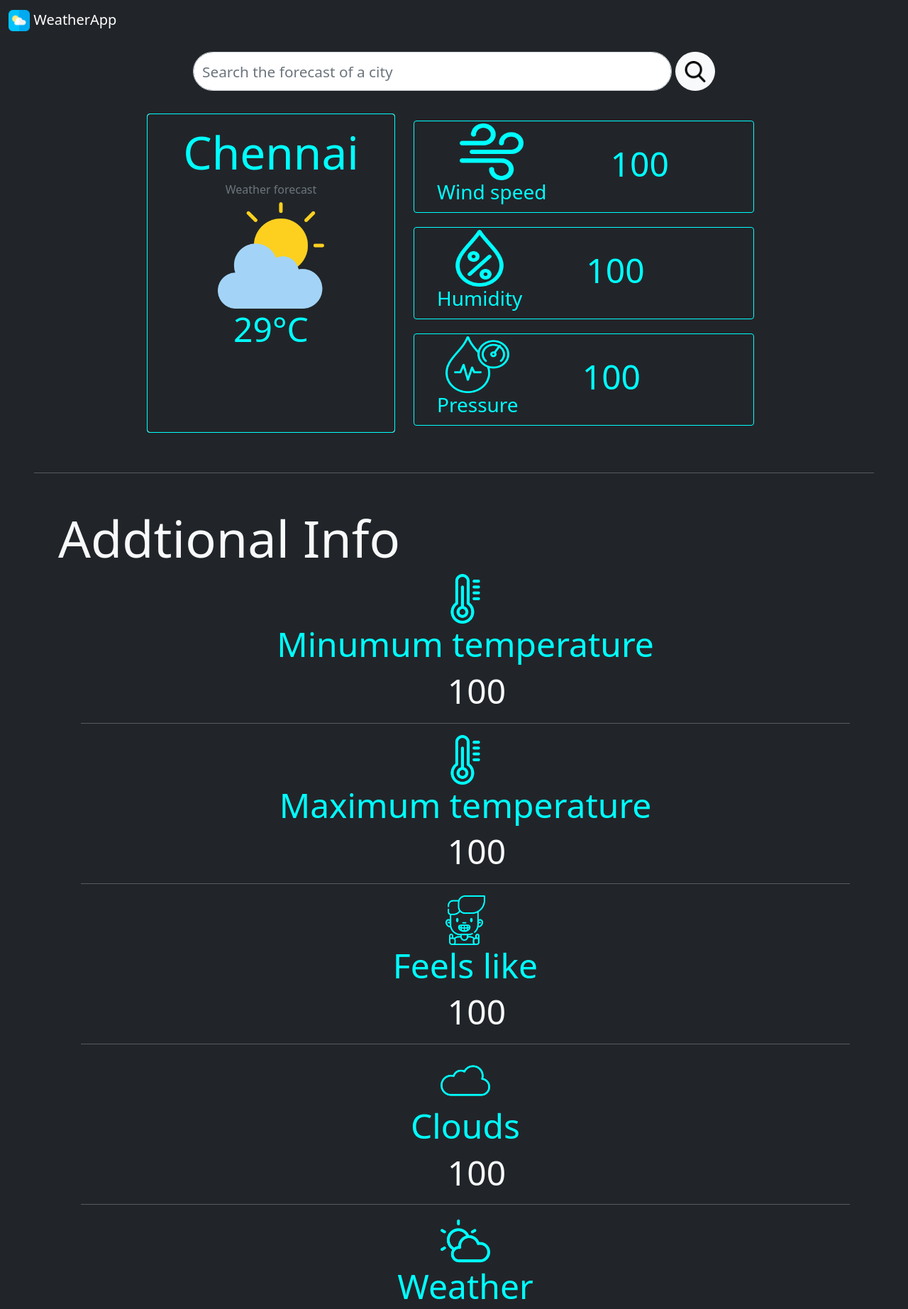
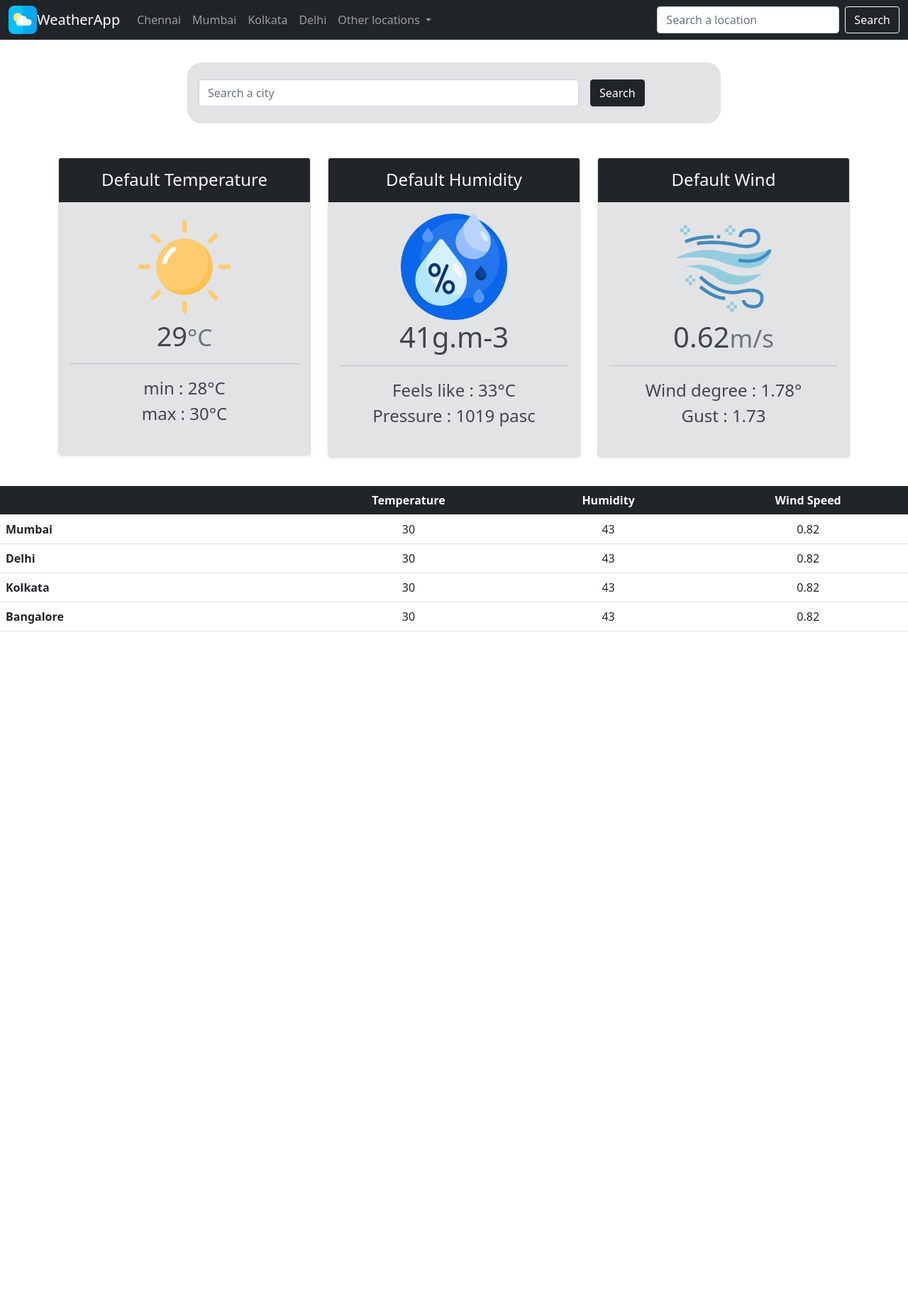
Before and after one commit to SagsonTech/Weather-Forecast-App, a plain HTML site: page index.html in a window 1280 px wide. Shown: the top 1845 px of the page at 71% size. After the commit the page ends 906 px from the top, so only its background shows below. Drawn offline with nearby package versions, Linux system fonts and the light colour scheme; no server answers.

Commit message:
App Update

```diff
--- a/index.html
+++ b/index.html
@@ -4,158 +4,199 @@
 <head>
     <meta charset="UTF-8">
     <meta name="viewport" content="width=device-width, initial-scale=1.0">
-    <title>Weather Forecast App</title>
+    <title>Weather App</title>
 
-    <!-- style sheet  -->
+    <!-- stylesheet  -->
     <link rel="stylesheet" href="style.css">
 
     <!-- bootstrap  -->
     <link href="https://cdn.jsdelivr.net/npm/bootstrap@5.0.2/dist/css/bootstrap.min.css" rel="stylesheet"
         integrity="sha384-EVSTQN3/azprG1Anm3QDgpJLIm9Nao0Yz1ztcQTwFspd3yD65VohhpuuCOmLASjC" crossorigin="anonymous">
 
+    <!-- font awesome  -->
+    <link rel="stylesheet" href="https://cdnjs.cloudflare.com/ajax/libs/font-awesome/4.7.0/css/font-awesome.min.css">
 </head>
 
-<body class="bg-dark">
-    <!-- navbar  -->
-    <nav class="navbar navbar-dark bg-dark">
+<body>
+    <!-- navigation bar  -->
+    <nav class="navbar navbar-expand-lg navbar-dark bg-dark">
         <div class="container-fluid">
-            <a class="navbar-brand" href="index.html">
-                <img src="/Weather-Forecast-App/Images/AppIcon.png" alt="" width="30" height="30"
-                    class="d-inline-block align-text-top">
-                WeatherApp
-            </a>
+            <i><img src="/Weather-Forecast-App/Images/AppIcon.png" alt="" srcset=""
+                    style="width: 40px;height: 40px;"></i>
+            <a class="navbar-brand" href="index.html">WeatherApp</a>
+            <button class="navbar-toggler" type="button" data-bs-toggle="collapse"
+                data-bs-target="#navbarSupportedContent" aria-controls="navbarSupportedContent" aria-expanded="false"
+                aria-label="Toggle navigation">
+                <span class="navbar-toggler-icon"></span>
+            </button>
+            <div class="collapse navbar-collapse" id="navbarSupportedContent">
+                <ul class="navbar-nav me-auto mb-2 mb-lg-0" id="navbar-cities">
+                    <li class="nav-item">
+                        <a class="nav-link" aria-current="page" href="#">Chennai</a>
+                    </li>
+                    <li class="nav-item">
+                        <a class="nav-link" href="#">Mumbai</a>
+                    </li>
+                    <li class="nav-item">
+                        <a class="nav-link" href="#">Kolkata</a>
+                    </li>
+                    <li class="nav-item">
+                        <a class="nav-link" href="#">Delhi</a>
+                    </li>
+                    <li class="nav-item dropdown" id="dropdown">
+                        <a class="nav-link dropdown-toggle" href="#" id="navbarDropdown" role="button"
+                            data-bs-toggle="dropdown" aria-expanded="false">
+                            Other locations
+                        </a>
+                        <ul class="dropdown-menu" aria-labelledby="navbarDropdown">
+                            <li onclick="dropDownEvent('Bangalore')"><a class="dropdown-item" href="#">Bangaluru</a></li>
+                            <li onclick="dropDownEvent('Ahmedabad')"><a class="dropdown-item" href="#">Ahmedabad</a></li>
+                            <li onclick="dropDownEvent('Bhopal')"><a class="dropdown-item" href="#">Bhopal</a></li>
+                            <li onclick="dropDownEvent('Shimla')"><a class="dropdown-item" href="#">Shimla</a></li>
+                            <li>
+                                <hr class="dropdown-divider">
+                            </li>
+                            <li onclick="dropDownEvent('London')"><a class="dropdown-item" href="#">London</a></li>
+                            <li onclick="dropDownEvent('Canada')"><a class="dropdown-item" href="#">Canada</a></li>
+                            <li onclick="dropDownEvent('Sydney')"><a class="dropdown-item" href="#">Sydney</a></li>
+                            <li onclick="dropDownEvent('Dubai')"><a class="dropdown-item" href="#">Dubai</a></li>
+                        </ul>
+                    </li>
+                </ul>
+                <form class="d-flex" id="form2">
+                    <input class="form-control me-2" type="search" placeholder="Search a location" aria-label="Search" id="citySearch2" name="citySearch2">
+                    <button class="btn btn-outline-light" type="submit">Search</button>
+                </form>
+            </div>
         </div>
     </nav>
 
-    <!-- search-box  -->
-    <div class="container mt-3">
+    <!-- city-search-form  -->
+    <div class="container">
         <div class="row">
-            <div class="col-md-8 offset-md-2">
-                <form class="d-flex">
-                    <input type="text" class="form-control rounded-pill city-input" id="city"
-                        placeholder="Search the forecast of a city" name="city">
-                    <button type="submit" class="btn btn-light rounded-circle ml-2"><img
-                            src="/Weather-Forecast-App/Images/search.png" alt="" srcset=""
-                            style="width: 30px;height: 30px;"></button>
+            <div class="col-md-8 offset-md-2 mt-5">
+                <form class="row g-3 alert-secondary p-2 rounded" id="main-form" style="border-radius: 20px!important;">
+                    <div class="col-9">
+                        <label for="inputPassword2" class="visually-hidden">Search a city</label>
+                        <input type="text" class="form-control" id="citySearch" placeholder="Search a city"
+                            name="citySearch">
+                    </div>
+                    <div class="col-3">
+                        <button type="submit" class="btn btn-dark mb-3">Search</button>
+                    </div>
                 </form>
             </div>
         </div>
     </div>
 
-    <!-- weather forecast display  -->
-    <div class="container mt-4">
-        <div class="row">
-            <div class="col-md-10 offset-md-1 d-flex flex-wrap justify-content-center">
-                <div class="weather-main-box card m-2 text-light" style="width: 350px;border: 1px solid aqua;">
-                    <div class="card-body bg-dark rounded text-center">
-                        <h5 class="card-title display-3 main-font-color" id="city-name-display">Chennai</h5>
-                        <h6 class="card-subtitle mb-2 text-muted">Weather forecast</h6>
-                        <div class="weather-icon">
-                            <img id="weather-icon" src="/Weather-Forecast-App/Images/Cloudy.png" alt="" srcset="" style="width: 150px; height: 150px;">
-                        </div>
-                        <h3 class="display-5 main-font-color" id="main-temp">29°C</h3>
+
+    <!-- main -->
+    <div class="container mt-5">
+        <div class="row row-cols-1 row-cols-md-3 mb-3 text-center">
+            <div class="col">
+                <div class="card mb-4 rounded-3 shadow-sm">
+                    <div class="card-header bg-dark text-light py-3">
+                        <h4 class="my-0 fw-normal"><span class="city-name-display">Default </span>Temperature</h4>
+                    </div>
+                    <div class="card-body alert-secondary">
+                        <img src="/Weather-Forecast-App/Images/sun.png" alt="" srcset=""
+                            style="width: 150px;height: 150px;" id="weather-icon">
+                        <h1 class="card-title pricing-card-title" id="main-temp" style="font-size: 38px;">29<small
+                                class="text-muted fw-light">°C</small></h1>
+                        <hr>
+                        <ul class="list-unstyled mt-3 mb-4" style="font-size: 24px;">
+                            <li>min : <span id="min-temp">28°C</span></li>
+                            <li>max : <span id="max-temp">30°C</span></li>
+                        </ul>
                     </div>
                 </div>
-                <div class="weather-components-box d-flex flex-column flex-wrap m-2 text-light" style="width: 500px">
-                    <div class="feels-like weather-components rounded">
-                        <div class="icon-box">
-                            <img src="/Weather-Forecast-App/Images/wind (2).png" alt="" srcset="" style="width: 90px; height: 80px;">
-                            <h3 class="main-font-color">Wind speed</h3>
-                        </div>
-                        <h3 class="display-5 main-font-color" id="wind-speed">100</h3>
+            </div>
+            <div class="col">
+                <div class="card mb-4 rounded-3 shadow-sm">
+                    <div class="card-header py-3 bg-dark text-light">
+                        <h4 class="my-0 fw-normal"><span class="city-name-display">Default </span>Humidity</h4>
                     </div>
-                    <div class="max-temp weather-components rounded">
-                        <div class="icon-box">
-                            <img src="/Weather-Forecast-App/Images/humidity (1).png" alt="" srcset="" style="width: 90px; height: 80px;">
-                            <h3 class="main-font-color">Humidity</h3>
-                        </div>
-                        <h3 class="display-5 main-font-color" id="humidity-val">100</h3>
+                    <div class="card-body alert-secondary">
+                        <img src="/Weather-Forecast-App/Images/humidity (2).png" alt="" srcset=""
+                            style="width: 150px;height: 150px;">
+                        <h1 class="card-title pricing-card-title" id="humidity">41<small class="text-muted fw-light"></small>g.m-3</h1>
+                        <hr>
+                        <ul class="list-unstyled mt-3 mb-4" style="font-size: 24px;">
+                            <li>Feels like : <span id="feel">33°C</span></li>
+                            <li>Pressure : <span id="pressure">1019 pasc</span></li>
+                        </ul>
                     </div>
-                    <div class="min-temp weather-components rounded">
-                        <div class="icon-box">
-                            <img src="/Weather-Forecast-App/Images/blood-pressure.png" alt="" srcset="" style="width: 90px; height: 80px;">
-                            <h3 class="main-font-color">Pressure</h3>
-                        </div>
-                        <h3 class="display-5 main-font-color" id="pressure-val">100</h3>
+                </div>
+            </div>
+            <div class="col">
+                <div class="card mb-4 rounded-3 shadow-sm">
+                    <div class="card-header py-3 bg-dark text-light">
+                        <h4 class="my-0 fw-normal"><span class="city-name-display">Default </span>Wind</h4>
+                    </div>
+                    <div class="card-body alert-secondary">
+                        <img src="/Weather-Forecast-App/Images/wind (3).png" alt="" srcset=""
+                            style="width: 150px;height: 150px;">
+                        <h1 class="card-title pricing-card-title" id="wind-speed">0.62<small class="text-muted fw-light">m/s</small>
+                        </h1>
+                        <hr>
+                        <ul class="list-unstyled mt-3 mb-4" style="font-size: 24px;">
+                            <li>Wind degree : <span id="wind-degree">1.78°</span></li>
+                            <li>Gust : <span id="gust">1.73</span></li>
+                        </ul>
                     </div>
                 </div>
             </div>
         </div>
     </div>
 
-    <hr class="text-light m-5">
+    <!-- other cities table  -->
+    <div class="table-responsive">
+        <table class="table text-center">
+            <thead>
+                <tr class="bg-dark text-light">
+                    <th style="width: 34%;"></th>
+                    <th style="width: 22%;">Temperature</th>
+                    <th style="width: 22%;">Humidity</th>
+                    <th style="width: 22%;">Wind Speed</th>
+                </tr>
+            </thead>
+            <tbody>
+                <tr id="mumbai">
+                    <th scope="row" class="text-start">Mumbai</th>
+                    <td class="t">30</td>
+                    <td class="h">43</td>
+                    <td class="w">0.82</td>
+                </tr>
+                <tr id="delhi">
+                    <th scope="row" class="text-start">Delhi</th>
+                    <td class="t">30</td>
+                    <td class="h">43</td>
+                    <td class="w">0.82</td>
+                </tr>
+                <tr id="kolkata">
+                    <th scope="row" class="text-start">Kolkata</th>
+                    <td class="t">30</td>
+                    <td class="h">43</td>
+                    <td class="w">0.82</td>
+                </tr>
+                <tr id="bangalore">
+                    <th scope="row" class="text-start">Bangalore</th>
+                    <td class="t">30</td>
+                    <td class="h">43</td>
+                    <td class="w">0.82</td>
+                </tr>
+            </tbody>
 
-    <!-- additional info  -->
-    <div class="container mt-4">
-        <div class="additional-info">
-            <h3 class="text-light display-2">
-                Addtional Info
-            </h3>
-            <ul class="text-center" style="list-style: none;">
-                <li>
-                    <span><img src="/Weather-Forecast-App/Images/thermometer (1).png" alt="" srcset="" style="width: 70px;height: 70px;"></span><h5 class="display-5 main-font-color">Minumum temperature</h5>
-                    <ul style="list-style: none;">
-                        <li class="text-light display-5" id="min-temp">
-                            100
-                        </li>
-                    </ul>
-                </li>
-                <hr class="text-light">
-                <li>
-                    <span><img src="/Weather-Forecast-App/Images/thermometer (1).png" alt="" srcset="" style="width: 70px;height: 70px;"></span><h5 class="display-5 main-font-color">Maximum temperature</h5>
-                    <ul style="list-style: none;">
-                        <li class="text-light display-5" id="max-temp">
-                            100
-                        </li>
-                    </ul>
-                </li>
-                <hr class="text-light">
-                <li>
-                    <span><img src="/Weather-Forecast-App/Images/like.png" alt="" srcset="" style="width: 70px;height: 70px;"></span><h5 class="display-5 main-font-color">Feels like</h5>
-                    <ul style="list-style: none;">
-                        <li class="text-light display-5" id="feel">
-                            100
-                        </li>
-                    </ul>
-                </li>
-                <hr class="text-light">
-                <li>
-                    <span><img src="/Weather-Forecast-App/Images/cloud.png" alt="" srcset="" style="width: 70px;height: 70px;"></span><h5 class="display-5 main-font-color">Clouds</h5>
-                    <ul style="list-style: none;">
-                        <li class="text-light display-5" id="clouds">
-                            100
-                        </li>
-                    </ul>
-                </li>
-                <hr class="text-light">
-                <li>
-                    <span><img src="/Weather-Forecast-App/Images/cloudy (2).png" alt="" srcset="" style="width: 70px;height: 70px;"></span><h5 class="display-5 main-font-color">Weather</h5>
-                    <ul style="list-style: none;">
-                        <li class="text-light display-5" id="weather">
-                            100
-                        </li>
-                    </ul>
-                </li>
-                <hr class="text-light">
-                <li>
-                    <span><img src="/Weather-Forecast-App/Images/witness.png" alt="" srcset="" style="width: 70px;height: 70px;"></span><h5 class="display-5 main-font-color">Visibility</h5>
-                    <ul style="list-style: none;">
-                        <li class="text-light display-5" id="vis">
-                            100
-                        </li>
-                    </ul>
-                </li>
-            </ul>
-        </div>
+        </table>
     </div>
-
-    <!-- script sheet  -->
-    <script src="script.js"></script>
 
     <!-- bootstrap -->
     <script src="https://cdn.jsdelivr.net/npm/bootstrap@5.0.2/dist/js/bootstrap.bundle.min.js"
         integrity="sha384-MrcW6ZMFYlzcLA8Nl+NtUVF0sA7MsXsP1UyJoMp4YLEuNSfAP+JcXn/tWtIaxVXM"
         crossorigin="anonymous"></script>
+
+    <!-- script  -->
+    <script src="script.js"></script>
 </body>
 
 </html>
--- a/script.js
+++ b/script.js
@@ -1,12 +1,22 @@
-// API Details
+// // API Details
 const API_KEY = 'd8a9c794d1587dcb15c135704d8eff08';
 const API_URL = 'https://api.openweathermap.org/data/2.5/weather';
 
-// event variables
-const form = document.querySelector('form');
+// // event variables
+const form1 = document.querySelector('#main-form');
+const form2 = document.querySelector('#form2');
+const navbarCities = document.querySelector('#navbar-cities');
+const tbody = document.querySelector('tbody');
+const dropDown = document.querySelector('.dropdown-menu');
 
 let fetchData = async (city) => {
     let response = await fetch(`${API_URL}?q=${city}&appid=${API_KEY}&units=metric`);
+    let data = await response.json();
+    return data;
+}
+
+let fetchDataByPos = async (lat , lon) => {
+    let response = await fetch(`${API_URL}?lat=${lat}&lon=${lon}&appid=${API_KEY}&units=metric`);
     let data = await response.json();
     return data;
 }
@@ -32,22 +42,23 @@ let updateWeatherIcon = (main) => {
             icon = icon + 'thunderstrom.png';
             break;
         case 'Clouds':
-            icon = icon + 'sun.png';
+            icon = icon + 'AppIcon.png';
             break;
         case 'Fog':
             icon = icon + 'mist.png';
             break;
         default:
-            icon = icon + 'sun.png';
+            icon = icon + 'AppIcon.png';
             break;
     }
 
     console.log(icon);
 
-    let image = document.querySelector('#weather-icon').setAttribute('src' , icon);
+    document.querySelector('#weather-icon').setAttribute('src' , icon);
+
 }
 
-// filling the main temperature
+// // filling the main temperature
 let fillMainBox = (data) => {
     let main = data.main;
     let wind = data.wind;
@@ -58,16 +69,18 @@ let fillMainBox = (data) => {
 
     updateWeatherIcon(weather[0].main);
 
-    document.querySelector('#city-name-display').innerText = city;
+    document.querySelectorAll('.city-name-display').forEach((name) => {
+        name.innerText = city + " ";
+    })
 
     let temp = document.querySelector('#main-temp');
     temp.innerText = main.temp + '°C';
 
     document.querySelector('#wind-speed').innerText = wind.speed + ' m/s';
 
-    document.querySelector('#humidity-val').innerText = main.humidity + ' g.m-3';
+    document.querySelector('#humidity').innerText = main.humidity + ' g.m-3';
 
-    document.querySelector('#pressure-val').innerText = main.pressure + ' pasc';
+    document.querySelector('#pressure').innerText = main.pressure + ' pasc';
 
     document.querySelector('#min-temp').innerText = main.temp_min + '°C';
 
@@ -75,43 +88,107 @@ let fillMainBox = (data) => {
 
     document.querySelector('#feel').innerText = main.feels_like + '°C';
 
-    document.querySelector('#clouds').innerText = clouds.all;
+    document.querySelector('#wind-degree').innerText = wind.deg;
 
-    document.querySelector('#weather').innerText = weather[0].main;
+    document.querySelector('#gust').innerText = wind.gust;
+}
 
-    document.querySelector('#vis').innerText = visibility;
-
-    console.log(main);
-    console.log(wind);
-    console.log(clouds);
-    console.log(visibility);
-    console.log(weather);
-
+let fillTable = (data , tr) => {
+    Array.from(tr.children).forEach((row) => {
+        if(row.nodeName === 'TD'){
+            if(row.getAttribute('class') === 't'){
+                row.innerText = data.main.temp;
+            }else if(row.getAttribute('class') === 'h'){
+                row.innerText = data.main.humidity;
+            }
+            else{
+                row.innerText = data.wind.speed;
+            }
+        }
+    })
 }
 
 window.addEventListener('load' ,() => {
-    fetchData('Chennai').then(data => {
-        let main = data.main;
 
-        fillMainBox(data);
+    Array.from(tbody.children).forEach((tr) => {
+            let city = tr.getAttribute('id');
+            fetchData(city).then(data => {
+                fillTable(data , tr);
+            }).catch(error => {
+                console.log(error);
+                console.log('There was an error');
+            })
+        })
 
-    }).catch(error => {
-        console.log(error);
-    })
+        if('geolocation' in navigator){
+            navigator.geolocation.getCurrentPosition((position) => {
+                let lat = position.coords.latitude;
+                let long = position.coords.longitude;
+
+                fetchDataByPos(lat , long).then(data => {
+                    fillMainBox(data);
+                }).catch(error => {
+                    console.log(error);
+                })
+
+                console.log(lat,long)
+            })
+        }
 })
 
-// handling the search event
-form.addEventListener('submit' , (event) => {
+// // handling the search event
+form1.addEventListener('submit' , (event) => {
     event.preventDefault();
 
-    let city = form.city.value;
+    let city = form1.citySearch.value;
 
     fetchData(city).then(data => {
         fillMainBox(data);
     }).catch(error => {
+        console.log(error);
         console.log('There was an error');
     })
 
-    form.city.value = '';
+    form1.citySearch.value = '';
 
+});
+
+form2.addEventListener('submit' , (event) => {
+    event.preventDefault();
+
+    let city = form2.citySearch2.value;
+
+    fetchData(city).then(data => {
+        fillMainBox(data);
+    }).catch(error => {
+        console.log(error);
+        console.log('There was an error');
+    })
+
+    form2.citySearch2.value = '';
+
+});
+
+navbarCities.addEventListener('click' , (event) => {
+    let target = event.target;
+
+    console.log(target.classList);
+    if(!target.classList.contains('dropdown-toggle') && target.nodeName === 'A' && !target.classList.contains('dropdown-item')){
+        let city = target.innerText;
+
+        fetchData(city).then(data => {
+            fillMainBox(data);
+        }).catch(error => {
+            console.log(error);
+            console.log('There was an error');
+        })
+    }
 })
+
+let dropDownEvent = (city) => {
+    fetchData(city).then(data => {
+        fillMainBox(data);
+    }).catch(err => {
+        console.log(err);
+    })
+}
```
Also changed, not shown: Images/humidity (1).png (deleted), Images/humidity (2).png (added), Images/like.png (deleted), Images/wind (2).png (deleted), Images/wind (3).png (added), style.css (line endings or trailing spaces).
